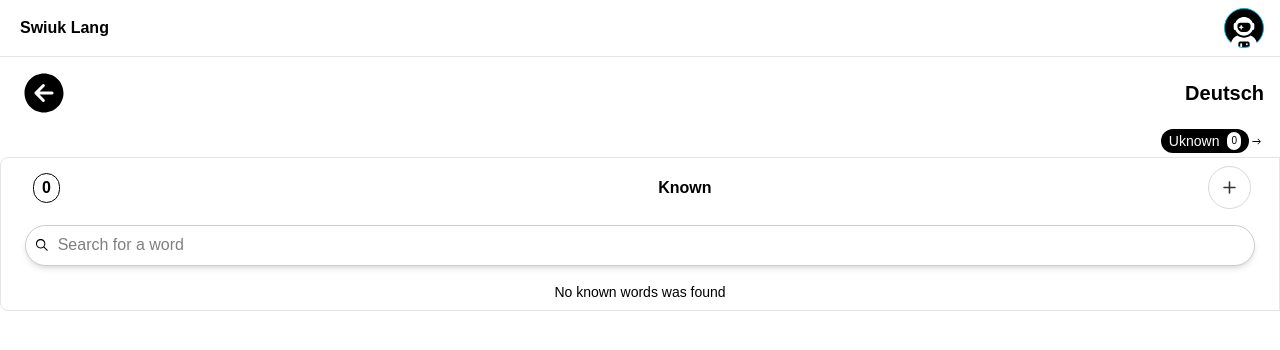
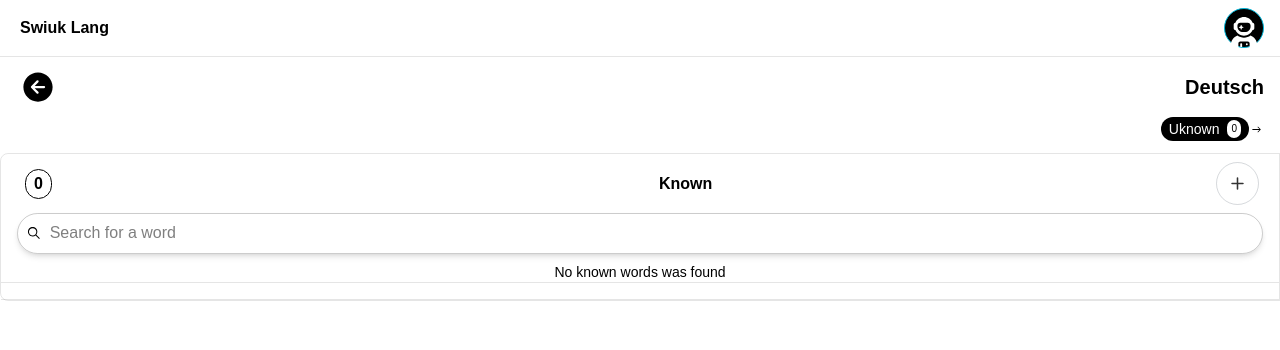
Before and after one commit to debora-maciel/swiuk-lang, a Next.js app: page /words/deutsch/list in a window 1280 px wide. Shown: the top 350 px of the page. Built offline with nearby package versions, Linux system fonts and the light colour scheme.

Commit message:
upping correctin style

```diff
--- a/src/app/words/deutsch/list/page.tsx
+++ b/src/app/words/deutsch/list/page.tsx
@@ -48,22 +48,18 @@ export default function ListWords() {
         onLoad();
     }
 
-    function onAddNewWord(word: string) {
-
-    }
-
     return (
         <div className="w-full py-2 flex flex-col">
             <div className="pl-5 text-xl pt-1 montserrat-black w-full text-left flex items-center justify-between px-4 mb-3">
-                <Link href={'/words/deutsch'} className="text-black text-5xl">
+                <Link href={'/words/deutsch'} className="text-black text-4xl">
                     <IoArrowBackCircle />
                 </Link>
                 <div>
                     Deutsch
                 </div>
             </div>
-            <div className="contents w-4/6">
-                <div onClick={() => setViewKnown(!viewKnown)} className="flex items-center pb-1 justify-end px-4 text-sm">
+            <div className="w-full min-h-max">
+                <div onClick={() => setViewKnown(!viewKnown)} className="flex items-center pb-1 justify-end px-4 text-sm mb-2">
                     <span className="bg-black flex items-center rounded-full text-white px-2 py-[2px] text-sm">
                         {viewKnown ? 'Uknown' : 'Known'}
                         <span className="bg-white rounded-full text-black px-1 py-[2px] text-[10px] ml-2">
@@ -75,41 +71,34 @@ export default function ListWords() {
                 </div>
                 {
                     viewKnown ? (
-                        <table className=" border-separate rounded-l-lg border-spacing-2 border border-black/10 dark:border-black/10 px-4">
-                            <thead className="">
-                                <tr className="">
-                                    <th>
-                                        <div className="w-full flex items-center">
+                        <div className="border-separate rounded-l-lg border-spacing-2 border border-black/10 dark:border-black/10">
+                            <div className="w-full flex items-center px-4 pt-2">
                                 <div className="ml-2 px-2 p-[2px] font-bold border-[1px] border-black rounded-full">
                                     {knownWords.length}
                                 </div>
-                                            <div className="w-3/5 text-right">
+                                <div className="w-3/5 text-right font-bold">
                                     Known
                                 </div>
                                 <div className="flex w-2/4 flex justify-end pr-1 text-sm">
-                                            <NewWord key={'knwn'} icon="small" lang="DE" known="DEknownWords" unknown="DEunknownWords" onOk={onLoad}/>
+                                    <NewWord key={'knwn'} icon="small" lang="DE" known="DEknownWords" unknown="DEunknownWords" onOk={onLoad} />
                                 </div>
                             </div>
-                                        <div className="border border-black/20 rounded-full flex items-center justify-start gap-2 px-2 py-2 mt-4 shadow-md mb-2">
+                            <div className="border border-black/20 rounded-full flex items-center justify-start gap-2 py-2 mt-2 shadow-md mb-2 px-2 mx-4">
                                 <IoIosSearch />
                                 <input
                                     value={searchKnown}
                                     onChange={(evt) => setSearchKnown(evt.target.value)}
                                     className="text-sm font-light w-full focus:outline-none focus:ring-0" placeholder="Search for a word" />
                             </div>
-                                    </th>
-                                </tr>
-                            </thead>
-                            <tbody>
                             {knownWords.length === 0 && (
-                                    <tr>
-                                        <td className="w-full text-center text-sm">No known words was found</td>
-                                    </tr>
+                                <div className="w-full text-center text-sm">
+                                    No known words was found
+                                </div>
                             )}
+                            <div className="w-full flex flex-col gap-3 overflow-y-scroll max-h-[500px] border-y py-2 border-black/10 px-6">
                                 {knownWords.filter((w) => w.toLowerCase().includes(searchKnown.toLowerCase()))
                                     .map((w, i) => (
-                                        <tr key={w + i}>
-                                            <td className="border text-black/50 border-black/20 flex items-center justify-between rounded-full py-1 px-3 lowercase dark:border-black/20">
+                                        <div key={w + i} className="border text-black/50 border-black/20 flex items-center justify-between rounded-full py-1 px-3 lowercase dark:border-black/20">
                                             {w}
                                             <div className="flex gap-2">
                                                 <a href={`https://www.google.com/search?q=${w.toLowerCase()}+meaning`} className="border rounded-full border-black/10 text-black/60 p-1">
@@ -119,19 +108,15 @@ export default function ListWords() {
                                                     <IoIosRemove />
                                                 </div>
                                             </div>
-                                            </td>
-                                        </tr>
+                                        </div>
                                     ))}
-                            </tbody>
-                        </table>
+                            </div>
+                        </div>
                     )
                         :
                         (
-                            <table className="w-full mx-auto border-separate rounded-lg border-spacing-2 border border-black/10 dark:border-black/10 px-4">
-                                <thead className="">
-                                    <tr className="">
-                                        <th>
-                                            <div className="w-full flex items-center">
+                            <div className="border-separate rounded-l-lg border-spacing-2 border border-black/10 dark:border-black/10">
+                                <div className="w-full flex items-center px-4 pt-2">
                                     <div className="ml-2 px-2 p-[2px] font-bold border-[1px] border-black rounded-full">
                                         {unknownWords.length}
                                     </div>
@@ -139,24 +124,20 @@ export default function ListWords() {
                                         Unknown
                                     </div>
                                     <div className="flex w-2/4 flex justify-end pr-1 text-sm">
-                                                    <NewWord key={'unkwde'} icon="small" lang="DE" known="DEknownWords" unknown="DEunknownWords" onOk={onLoad}/>
+                                        <NewWord key={'unkwde'} icon="small" lang="DE" known="DEknownWords" unknown="DEunknownWords" onOk={onLoad} />
                                     </div>
                                 </div>
-                                            <div className="border border-black/20 rounded-full flex items-center justify-start gap-2 p-2 mt-4 shadow-md mb-2">
+                                <div className="border border-black/20 rounded-full flex items-center justify-start gap-2 py-2 mt-2 shadow-md mb-2 px-2 mx-4">
                                     <IoIosSearch />
                                     <input
                                         value={searchUnknown}
                                         onChange={(evt) => setSearchUnknown(evt.target.value)}
                                         className="text-sm w-full font-light focus:outline-none focus:ring-0" placeholder="Search for a word" />
                                 </div>
-                                        </th>
-                                    </tr>
-                                </thead>
-                                <tbody>
+                                <div className="w-full flex flex-col gap-3 overflow-y-scroll max-h-[500px] border-y py-2 border-black/10 px-6">
                                     {unknownWords.filter((w) => w.toLowerCase().includes(searchUnknown.toLowerCase()))
                                         .map((w, i) => (
-                                            <tr key={w + i}>
-                                                <td className="border text-black/70 border-black/20 flex items-center justify-between rounded-full py-1 px-3 lowercase dark:border-black/20">
+                                            <div key={w + i} className="border text-black/50 border-black/20 flex items-center justify-between rounded-full py-1 px-3 lowercase dark:border-black/20">
                                                 {w}
                                                 <div className="flex gap-2">
                                                     <a href={`https://www.google.com/search?q=${w.toLowerCase()}+meaning`} className="border rounded-full border-black/10 text-black/60 p-1">
@@ -166,14 +147,13 @@ export default function ListWords() {
                                                         <IoIosAdd />
                                                     </div>
                                                 </div>
-                                                </td>
-                                            </tr>
+                                            </div>
                                         ))}
-                                </tbody>
-                            </table>
-                        )
-                }
                                 </div>
                             </div>
                         )
                 }
+            </div>
+        </div >
+    )
+}
--- a/src/app/words/deutsch/page.tsx
+++ b/src/app/words/deutsch/page.tsx
@@ -81,7 +81,7 @@ export default function Deutsch() {
     return (
         <>
             <div className="pl-5 text-xl pt-1 montserrat-black w-full text-left flex items-center justify-between px-4 mb-3">
-                <Link href={'/words/'} className="text-black text-5xl">
+                <Link href={'/words/'} className="text-black text-4xl">
                     <IoArrowBackCircle />
                 </Link>
                 <div>
@@ -119,7 +119,7 @@ export default function Deutsch() {
                     </div>
                     <div className={`${isCorrect === null ? "bg-white" : isCorrect ? "bg-green-400" : "bg-red-400"}` + " mx-auto flex items-center gap-1 w-full h-[130px] border-b border-black/10"}>
                         <div className={styleBorderCorrect + " mx-auto py-3 p-4 rounded-xl transition-all duration-50 ease-in transform max-w-max z-100"}>
-                            <h1 className={styleCorrect + " tracking-wider rounded text-3xl xl:text-5xl font-bold px-10 py-4 capitalize"}>
+                            <h1 className={styleCorrect + " tracking-wider rounded text-3xl xl:text-5xl font-bold text-center py-4 capitalize"}>
                                 {words[currentWord]}
                             </h1>
                         </div>
--- a/src/app/words/layout.tsx
+++ b/src/app/words/layout.tsx
@@ -4,7 +4,7 @@ export default function WordLayout({
     children: React.ReactNode;
 }) {
     return (
-        <div className="w-full h-screen flex flex-col items-start justify-start overflow-y-scroll">
+        <div className="w-full flex flex-col items-start justify-start overflow-y-scroll">
             {children}
         </div>
     );
```
Lines whose indentation alone changed are shown as unchanged.
